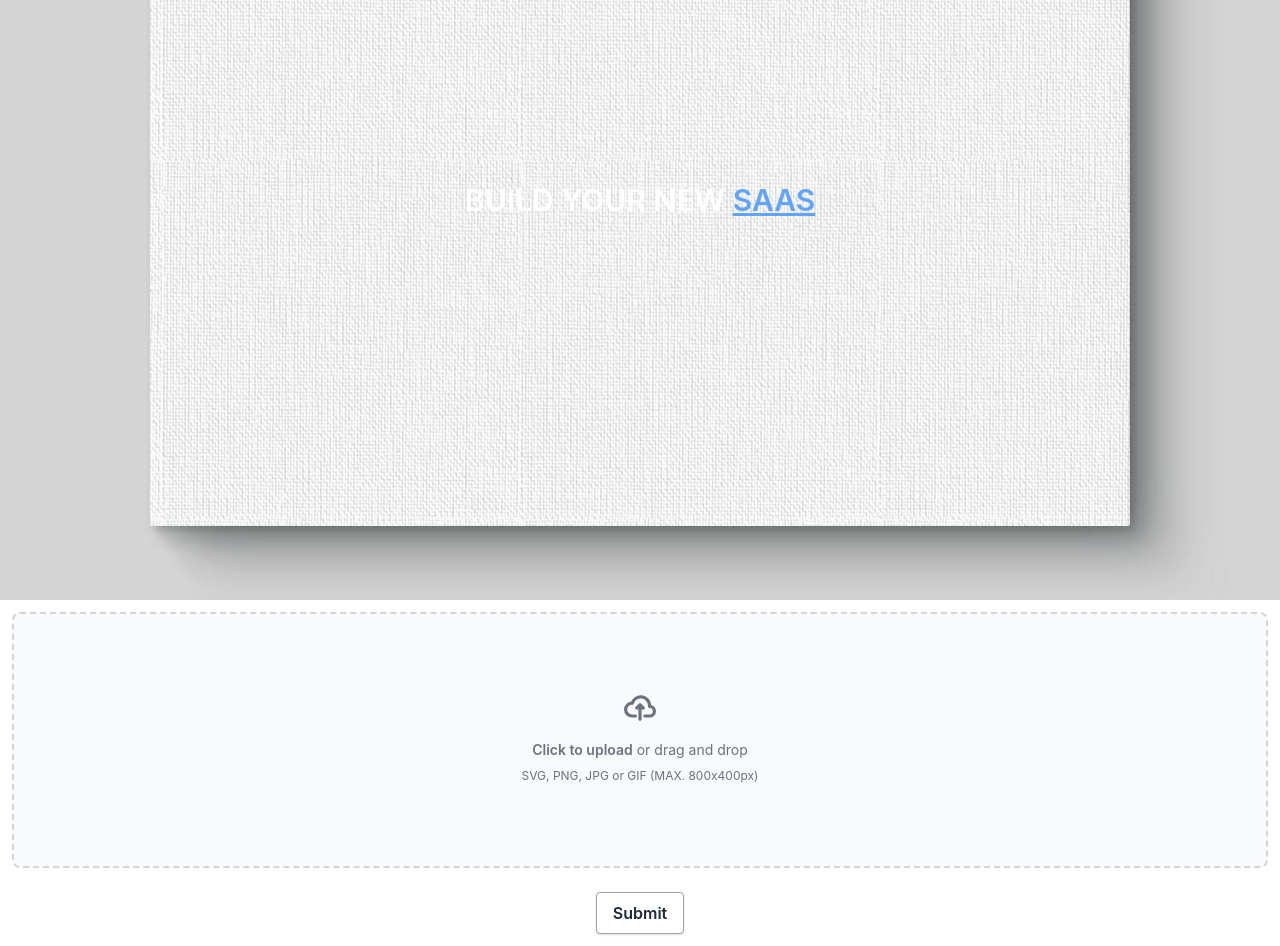
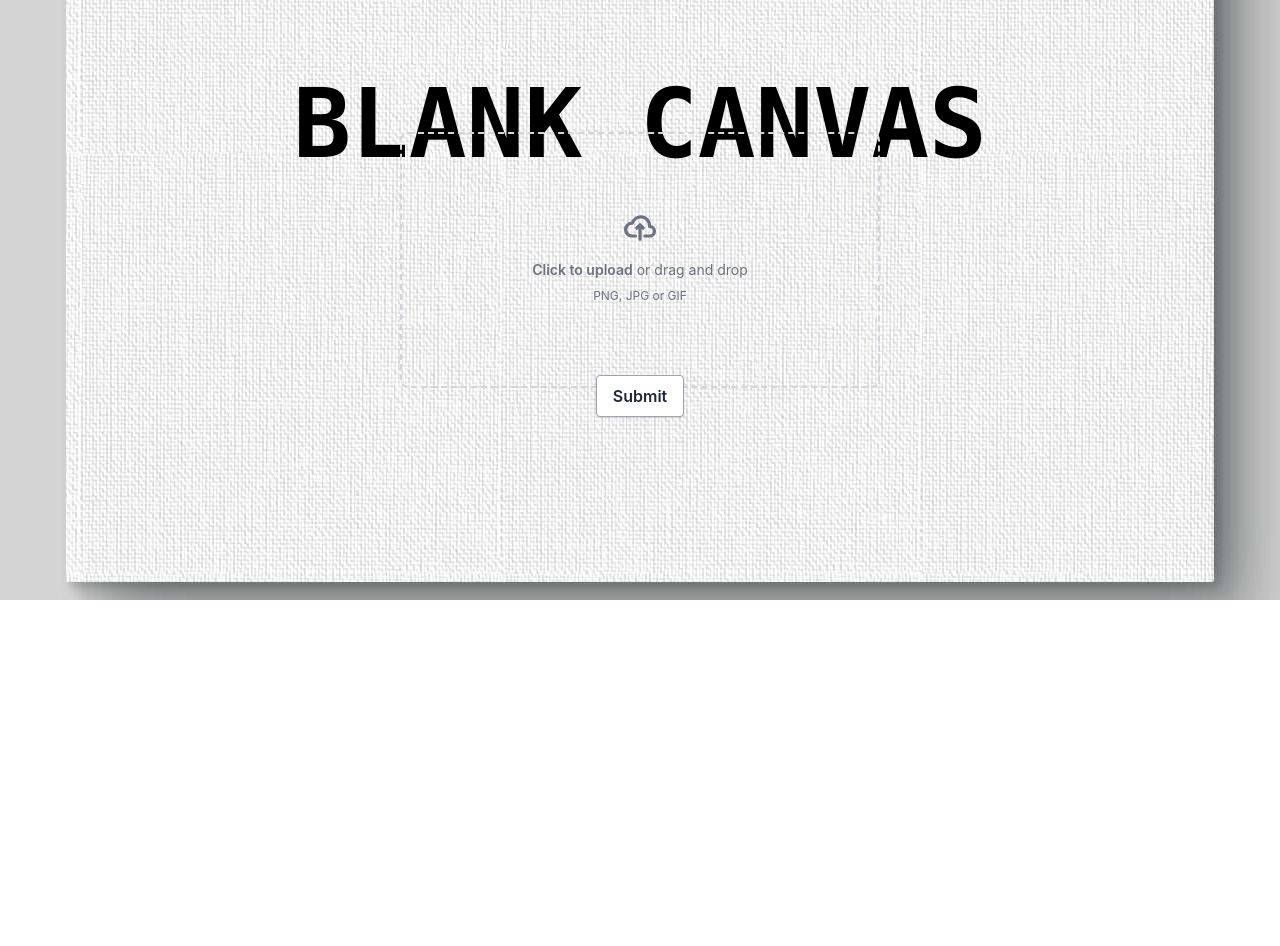
Before and after one commit to akksell/blank-canvas, a React (Create React App) app in the folder client/: page / in a window 1280 px wide. Shown: the part 200-1146 px from the top of the page. After the commit the page ends 800 px from the top, so only its background shows below. Built offline with nearby package versions, Linux system fonts and the light colour scheme.

Commit message:
header canvas and upload area formatted

```diff
--- a/client/src/App.js
+++ b/client/src/App.js
@@ -38,41 +38,41 @@ function App() {
 
   return (
     <div className="App">
-    <header>
-      <div class="w-full bg-cover bg-center h-screen bg-[url('/public/header_canvas.jpg')]">
-        <div class="flex items-center justify-center h-full w-full">
+      <div class="flex grid grid-rows-4 grid-cols-1 items-center justify-center content-between pt-64 pl-40 pr-40 w-full bg-screen bg-center h-screen bg-[url('/public/header_canvas.jpg')] ">
+          {/* <div class="flex grid grid-rows-2 grid-cols-1 items-center justify-center content-between pt-72"> */}
           {/* ^^^bg-gray-900 bg-opacity-50 */}
             <div class="text-center">
                 {/* FIXME change font, size, etc -> Blank Canvas */}
                 {/* loop thru different fonts */}
-                <h1 class="text-white text-2xl font-semibold uppercase md:text-3xl">Build Your new <span class="underline text-blue-400">Saas</span></h1>
+                <h1 class="text-grey text-8xl font-semibold uppercase font-mono">Blank Canvas</h1>
             </div>
-        </div>
-    </div>
-    </header>
 
-      <div className="container mx-auto">
-        <div className="flex flex-col items-center">
-
-          {/* <input type="file" onChange={(e) => setImageFile(e.target.files[0])} /> */}
-          <div class="flex items-center justify-center w-full">
-            <label for="dropzone-file" class="flex flex-col items-center justify-center w-full h-64 border-2 border-gray-300 border-dashed rounded-lg cursor-pointer bg-gray-50 dark:hover:bg-bray-800 dark:bg-gray-700 hover:bg-gray-100 dark:border-gray-600 dark:hover:border-gray-500 dark:hover:bg-gray-600 m-3">
+            <div class="flex items-center justify-center w-full">
+            <label for="dropzone-file" class="flex flex-col items-center justify-center h-64 w-1/2 border-2 border-gray-300 border-dashed rounded-lg cursor-pointer bg-transparent m-3">
+              {/*<label for="dropzone-file" class="flex flex-col items-center justify-center w-1/2 h-64 border-2 border-gray-300 border-dashed rounded-lg cursor-pointer bg-gray-50 dark:hover:bg-bray-800 dark:bg-gray-700 hover:bg-gray-100 dark:border-gray-600 dark:hover:border-gray-500 dark:hover:bg-gray-600 m-3">*/}
                 <div class="flex flex-col items-center justify-center pt-5 pb-6">
                     <svg class="w-8 h-8 mb-4 text-gray-500 dark:text-gray-400" aria-hidden="true" xmlns="http://www.w3.org/2000/svg" fill="none" viewBox="0 0 20 16">
                         <path stroke="currentColor" stroke-linecap="round" stroke-linejoin="round" stroke-width="2" d="M13 13h3a3 3 0 0 0 0-6h-.025A5.56 5.56 0 0 0 16 6.5 5.5 5.5 0 0 0 5.207 5.021C5.137 5.017 5.071 5 5 5a4 4 0 0 0 0 8h2.167M10 15V6m0 0L8 8m2-2 2 2"/>
                     </svg>
                     <p class="mb-2 text-sm text-gray-500 dark:text-gray-400"><span class="font-semibold">Click to upload</span> or drag and drop</p>
-                    <p class="text-xs text-gray-500 dark:text-gray-400">SVG, PNG, JPG or GIF (MAX. 800x400px)</p>
+                    <p class="text-xs text-gray-500 dark:text-gray-400">PNG, JPG or GIF</p>
                 </div>
                 <input id="dropzone-file" type="file" class="hidden" onChange={(e) => setImageFile(e.target.files[0])}/>
             </label>
           </div>
 
+          <div class="flex items-center justify-center">
+            {/* FIXME MAKE BUTTON LOOK COOLER */}
           <button onClick={() => submitImage()} class="bg-white hover:bg-gray-100 text-gray-800 font-semibold py-2 px-4 border border-gray-400 rounded shadow m-3">
             Submit
           </button>
+          </div>
 
-        </div>
+
+          {/* </div> */}
+      </div>
+
+      <div className="container mx-auto">
 
         {errors?.length > 0 && (
           <div className='flex flex-col items-center'>
```
